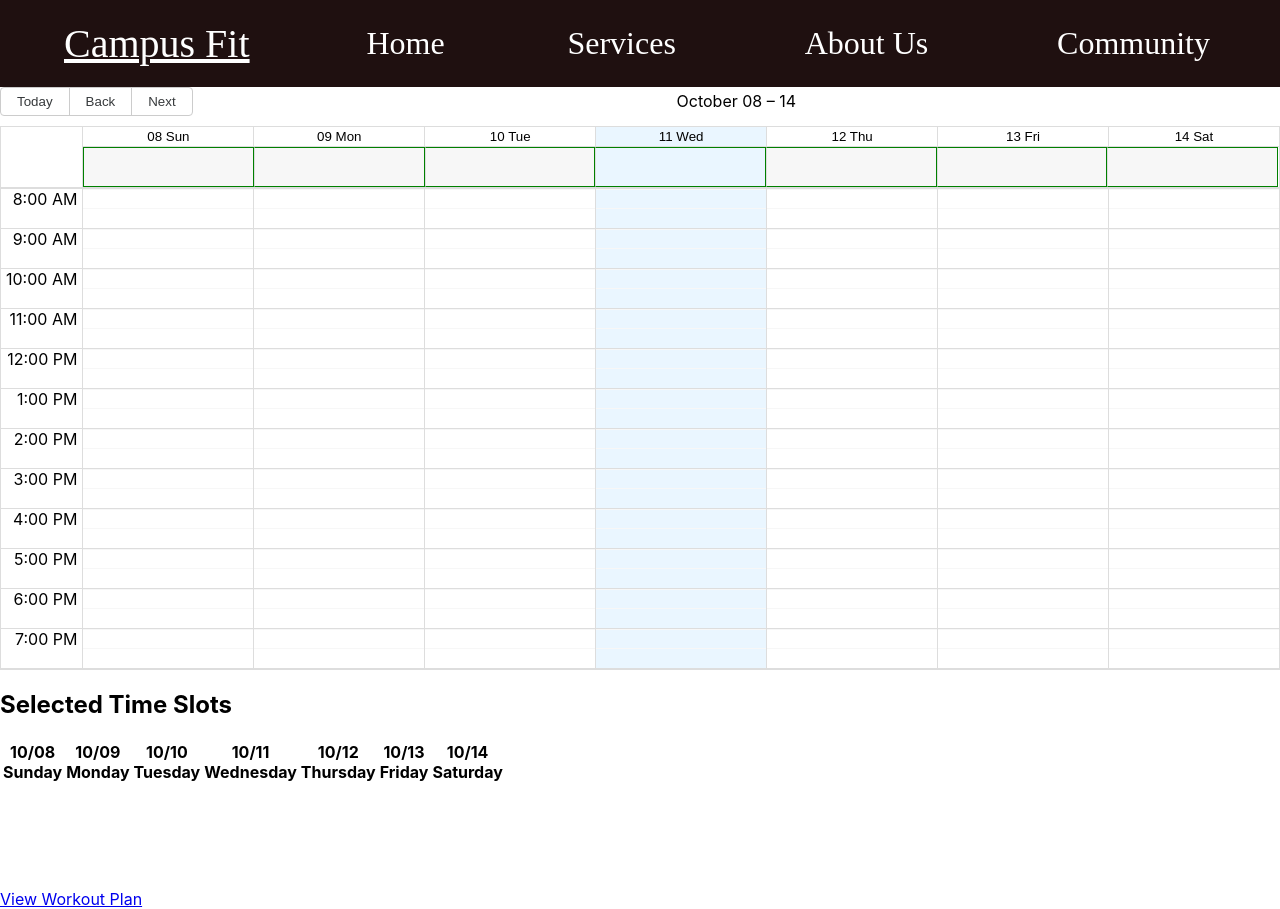
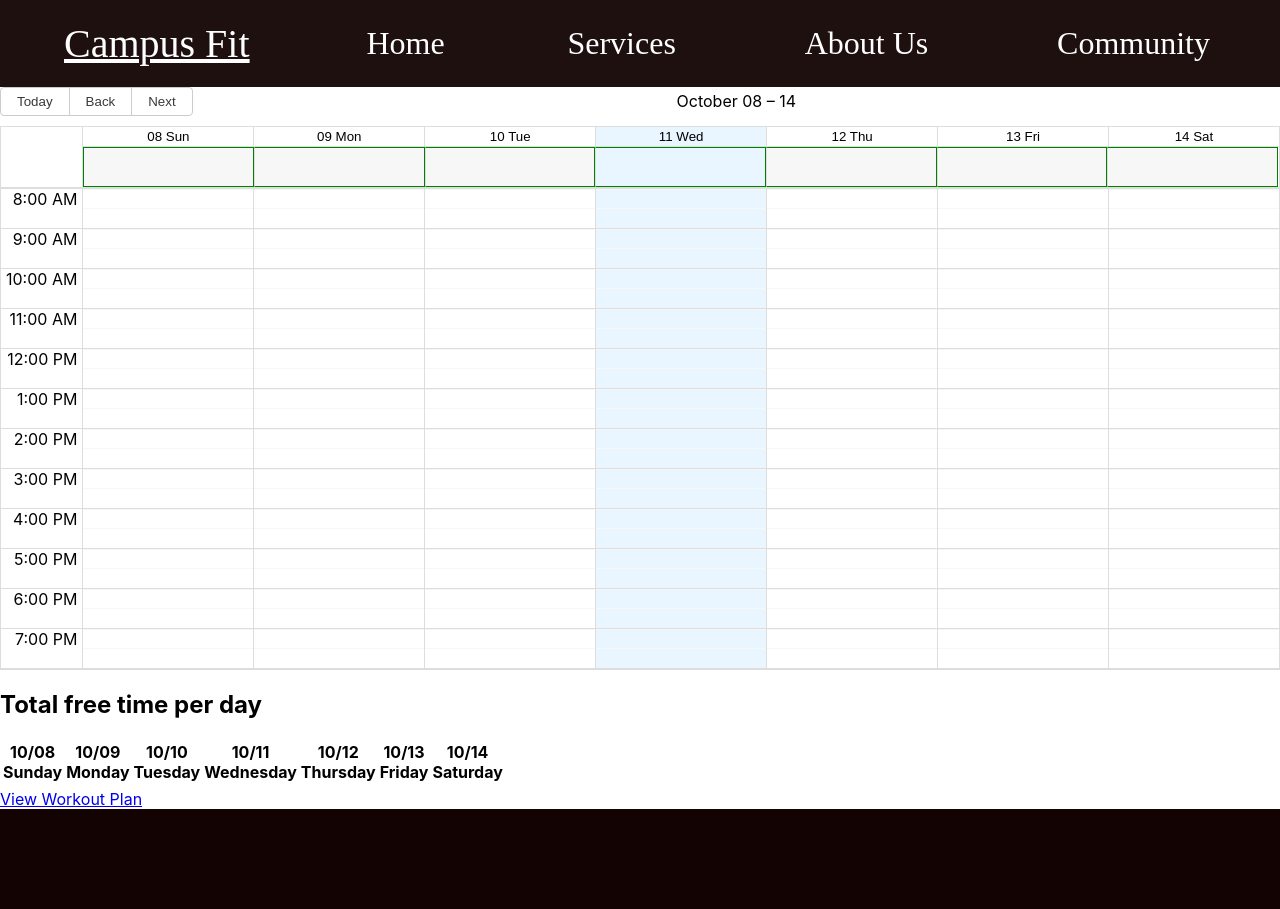
Before and after one commit to UQdeco3500/The-A-Team, a React (Create React App) app in the folder campusfit-app/: page /Schedule in a window 1280 px wide. After the commit the page ends 809 px from the top, so only its background shows below. Built offline with nearby package versions, Linux system fonts and the light colour scheme.

Commit message:
Calculates duration of free time and displays.

```diff
--- a/campusfit-app/src/Components/Schedule.js
+++ b/campusfit-app/src/Components/Schedule.js
@@ -39,6 +39,17 @@ function ScheduleScreen() {
 
   const localizer = momentLocalizer(moment);
 
+  // Calculate the total duration for each day
+  const dayDurations = {};
+  daysOfWeek.forEach((day) => {
+    if (selectedTimeSlots[day]) {
+      const startTime = moment(selectedTimeSlots[day][0], 'HH:mm');
+      const endTime = moment(selectedTimeSlots[day][selectedTimeSlots[day].length - 1], 'HH:mm');
+      const duration = moment.duration(endTime.diff(startTime));
+      dayDurations[day] = `${duration.hours()}h ${duration.minutes()}m`;
+    }
+  });
+
   return (
     <div className="schedule-screen">
       <Calendar
@@ -59,8 +70,9 @@ function ScheduleScreen() {
         })}
       />
 
-      <div className="selected-time-slots">
-        <h2>Selected Time Slots</h2>
+
+      <div className="day-durations">
+        <h2>Total free time per day</h2>
         <table>
           <thead>
             <tr>
@@ -72,22 +84,19 @@ function ScheduleScreen() {
             </tr>
           </thead>
           <tbody>
-            {timeSlots.map((timeSlot) => (
-              <tr key={timeSlot}>
-                {daysOfWeek.map((day) => (
-                  <td key={day}>
-                    {selectedTimeSlots[day] && selectedTimeSlots[day].includes(timeSlot) ? timeSlot : ''}
-                  </td>
-                ))}
-              </tr>
-            ))}
+            <tr>
+              {daysOfWeek.map((day) => (
+                <td key={day}>
+                  {dayDurations[day] ? dayDurations[day] : ''}
+                </td>
+              ))}
+            </tr>
           </tbody>
         </table>
       </div>
 
       <Link to="/Workout-Plan">View Workout Plan</Link>
     </div>
-
   );
 }
 
--- a/campusfit-app/src/Components/WorkoutScreen.js
+++ b/campusfit-app/src/Components/WorkoutScreen.js
@@ -25,7 +25,7 @@ function WorkoutPlan() {
     const start = new Date(`01/01/2000 ${startTime}`);
     const end = new Date(`01/01/2000 ${endTime}`);
     const duration = (end - start) / (60 * 60 * 1000); // Duration in hours
-    return duration;
+    alert (duration);
   };
 
   // Define a function to assign workouts based on duration
```
